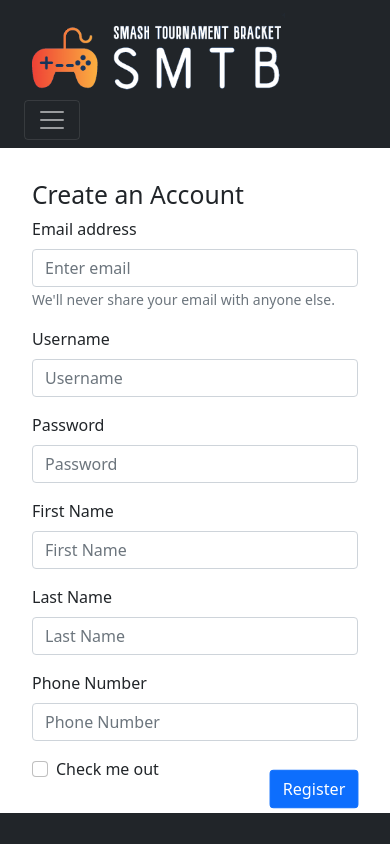
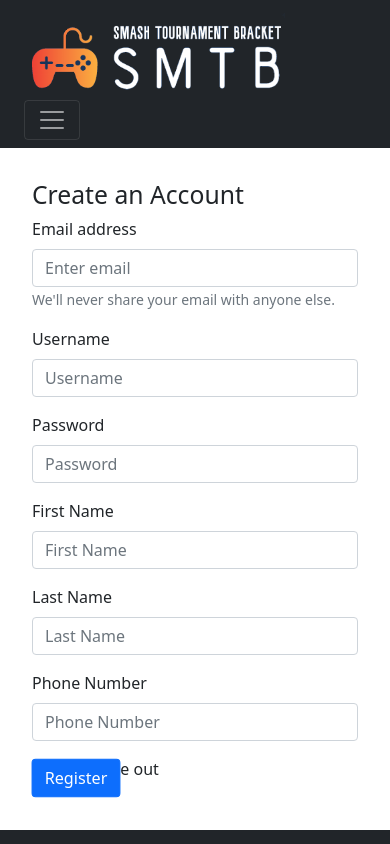
Before and after one commit to Creadoc/T4, a React (Create React App) app: page /Register in a window 390 px wide. Shown: the top 844 px of the page. Built offline with nearby package versions, Linux system fonts and the light colour scheme.

Commit message:
made pages responsive

```diff
--- a/src/components/layout/LoginForm.js
+++ b/src/components/layout/LoginForm.js
@@ -53,6 +53,7 @@ function LoginForm() {
         <Form.Group className="mb-3" controlId="formBasicCheckbox"></Form.Group>
         <div className="loginButton"></div>
       </Form>
+      <div className="loginButton">
       <Button
         className="loginBtn"
         variant="primary"
@@ -60,7 +61,8 @@ function LoginForm() {
         onClick={login}
       >
         Login
-      </Button>
+        </Button>
+      </div>
       <div>{loginStatus}</div>
     </>
   );
--- a/src/components/layout/MainNavigation.css
+++ b/src/components/layout/MainNavigation.css
@@ -26,7 +26,7 @@ body{
   margin-top: 0%;
 }
 .playerContainer{
-  width: 21.8%;
+  max-width: 21.8%;
   margin: auto;
 }
 .viewStats{
@@ -140,11 +140,65 @@ body{
 .uploadBtn{
   margin-left: 3%;
 }
+.registerBtn{
+    float: left;
+    margin-top: 0%;
+  }
+  .registerContainer{
+    margin-bottom: 5%;
+  }
+  .playerCard{
+    width: 22rem;
+  }
 @media (max-width: 991px){
   .btn{
-    margin-top: -8.5%;
+    margin-top: -6%;
   }
   .profile{
     display: none;
   }
+  .loginButton{
+    margin-top: 20%;
+    float: left;
+    margin-left: 20%;
+  }
+  .registerBtn{
+    float: left;
+    margin-top: 0%;
+  }
+  .registerContainer{
+    margin-bottom: 15%;
+  }
+  .playerContainer{
+    margin: 0;
+  }
+  .playerCard{
+    width: 15rem;
+  }
+  .viewStats, .tournaments{
+    margin-left: 40%;
+  }
+  .uploadBtn{
+  margin-left: -30%;
+  margin-bottom: 5%;
 }
+.profileImg{
+  max-width: 60%;
+  margin-left: -15%;
+}
+}
+@media(max-width: 500px){
+  .btn{
+    margin-top: -11.7%;
+  }
+}
+@media(max-width: 375px){
+  .btn{
+    margin-top: -13.7%;
+  }
+}
+@media(max-width: 320px){
+  .btn{
+    margin-top: -17%;
+  }
+}
--- a/src/components/layout/Player.js
+++ b/src/components/layout/Player.js
@@ -9,7 +9,7 @@ function Player() {
   return (
 
     <div className="playerContainer">
-      <Card border="dark" style={{ width: '22rem' }}>
+      <Card className="playerCard" border="dark">
         <Card.Img src={profile}/>
         <Card.Body>
           <Card.Title className="text-center">Player1</Card.Title>
```
